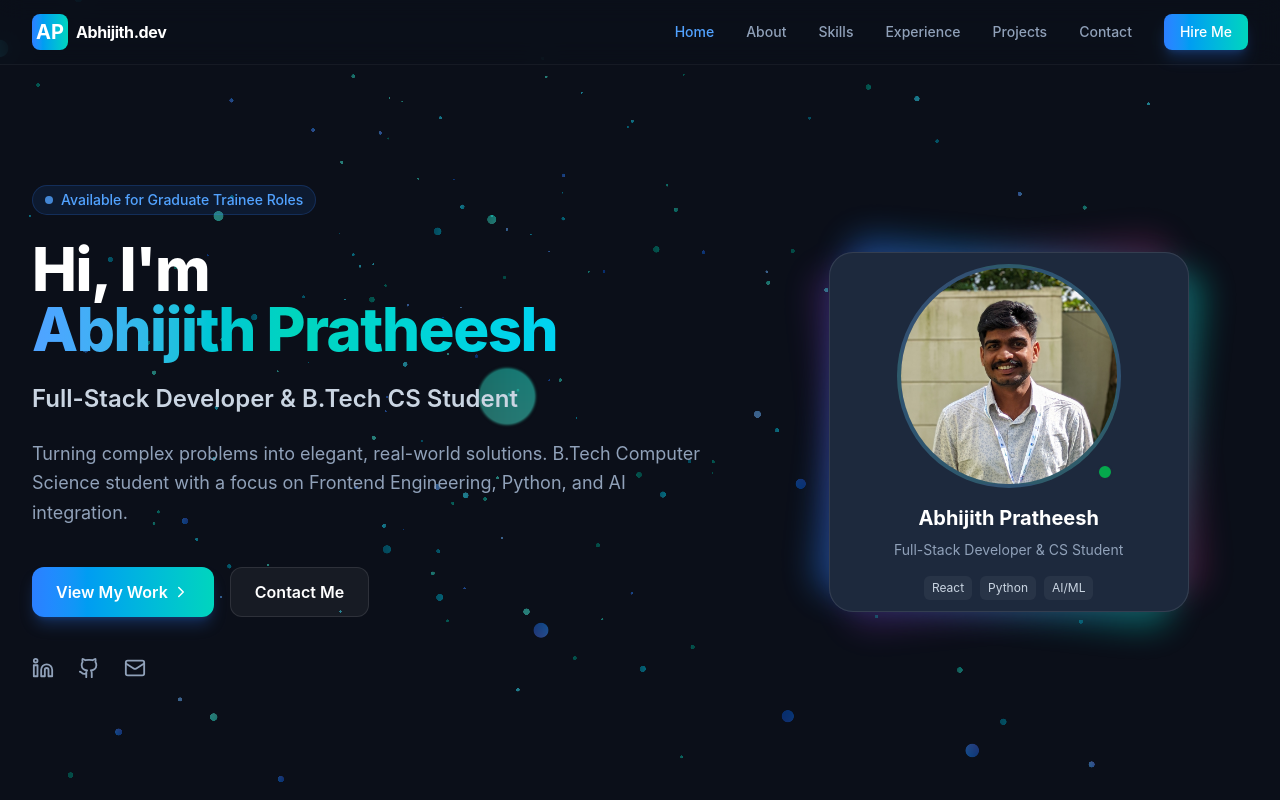
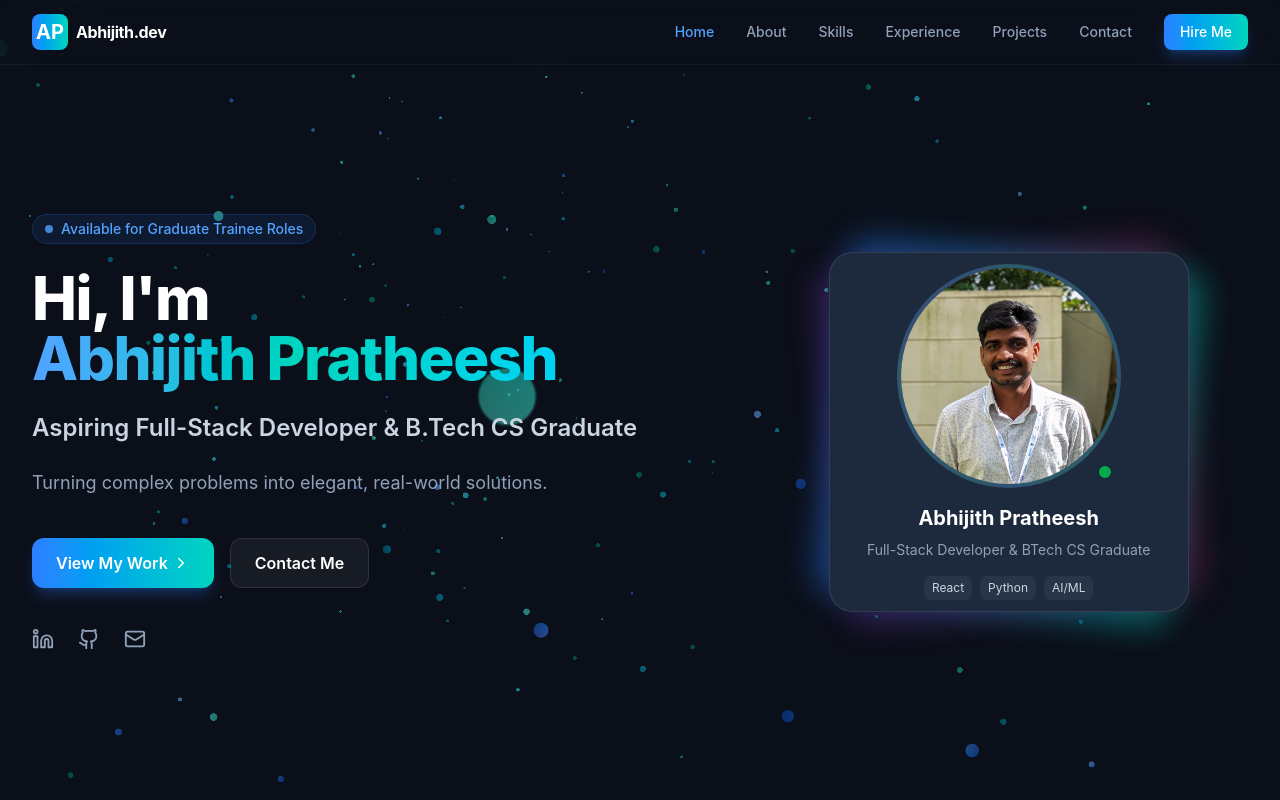
Before and after one commit to Abhijith314/Portfolio, a React (Vite) app: page / in a window 1280 px wide. Shown: the top 800 px of the page. Built offline with nearby package versions, Linux system fonts and the light colour scheme.

Commit message:
Update info

```diff
--- a/src/components/Hero.jsx
+++ b/src/components/Hero.jsx
@@ -34,9 +34,9 @@ const Hero = ({ scrollTo }) => {
             {personalInfo.title}
           </h2>
           <p className="text-slate-400 text-lg max-w-2xl leading-relaxed">
-            Turning complex problems into elegant, real-world solutions. B.Tech
-            Computer Science student with a focus on Frontend Engineering, Python,
-            and AI integration.
+            Turning complex problems into elegant, real-world solutions.
+            {/* B.Tech Computer Science student with a focus on Frontend Engineering, Python,
+            and AI integration. */}
           </p>
 
           <div className="flex flex-wrap gap-4 pt-4">
@@ -116,7 +116,7 @@ const Hero = ({ scrollTo }) => {
                 Abhijith Pratheesh
               </h3>
               <p className="text-sm text-slate-400 mb-4">
-                Full-Stack Developer & CS Student
+                 Full-Stack Developer & BTech CS Graduate
               </p>
               <div className="flex gap-2">
                 <span className="px-2 py-1 bg-white/5 text-xs text-slate-300 rounded-md">
--- a/src/data/details.js
+++ b/src/data/details.js
@@ -1,6 +1,6 @@
 export const personalInfo = {
   name: "Abhijith Pratheesh",
-  title: "Full-Stack Developer & B.Tech CS Student",
+  title: "Aspiring Full-Stack Developer & B.Tech CS Graduate",
   location: "Kochi, Kerala, India",
   phone: "+91 8848385318",
   email: "abhijithpratheesh3014@gmail.com",
```
